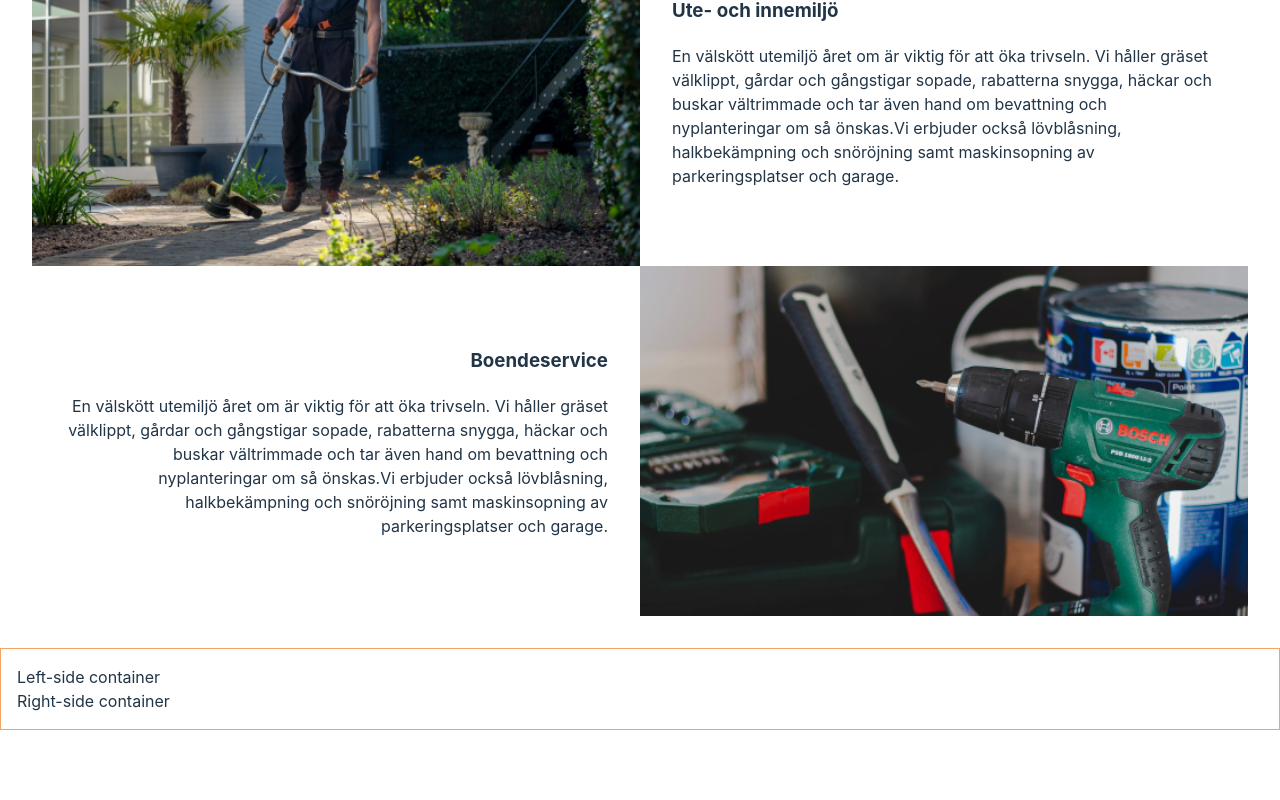
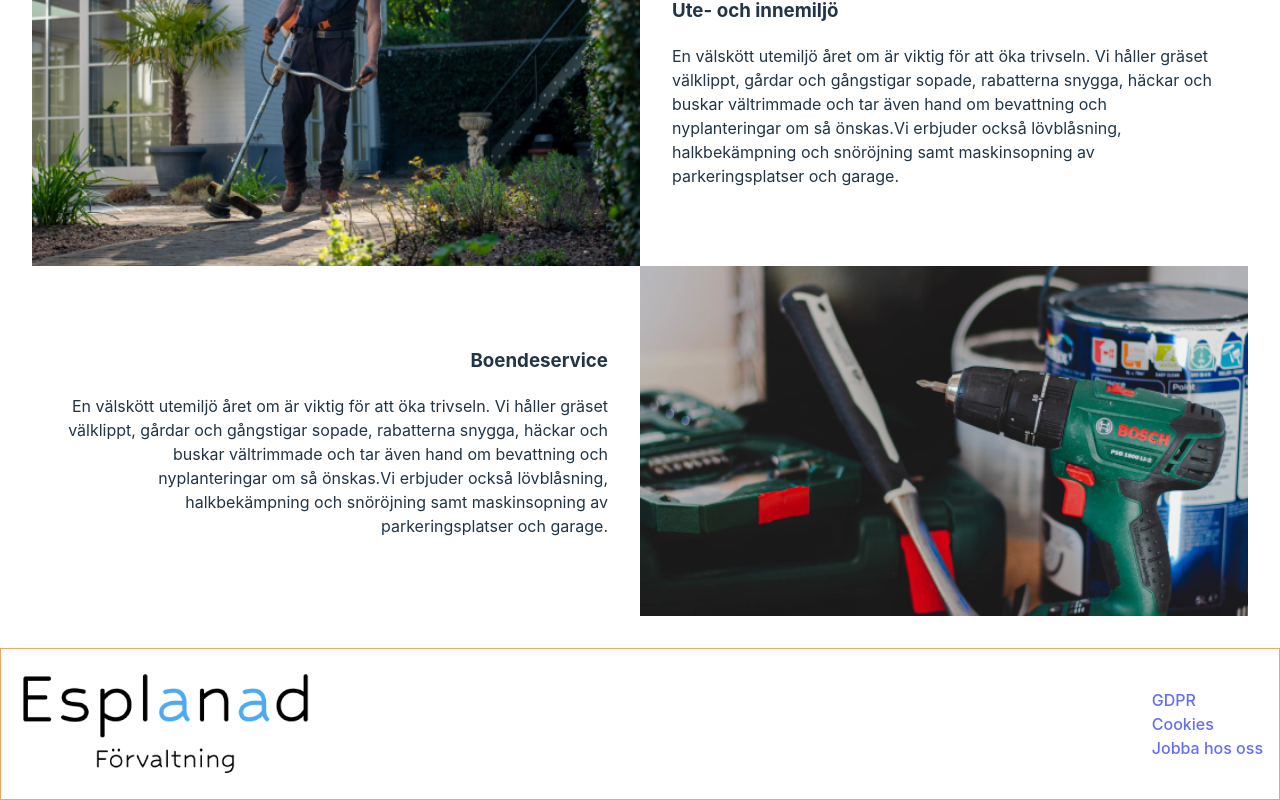
Before and after one commit to FredrikRidderfalk/esplanad-website-vite, a React (Vite) app: page / in a window 1280 px wide. Shown: the part 1367-2167 px from the top of the page. Before the commit the page ends 2097 px from the top, so only its background shows below. Built offline with nearby package versions, Linux system fonts and the light colour scheme; a web font is replaced by a local one.

Commit message:
feat: add footer content

```diff
--- a/src/components/Footer.css
+++ b/src/components/Footer.css
@@ -2,3 +2,15 @@
   border: 1px solid sandybrown;
   padding: 1rem;
 }
+.container__footer-content {
+  display: flex;
+  justify-content: space-between;
+}
+.footer-logo {
+  max-width: 300px;
+}
+.container__footer-links {
+  display: flex;
+  flex-direction: column;
+  justify-content: center;
+}
--- a/src/components/Footer.tsx
+++ b/src/components/Footer.tsx
@@ -1,10 +1,25 @@
+import logo from "../assets/logo.png";
 import "./Footer.css";
 
 function Footer() {
   return (
     <div className="footer">
-      <div>Left-side container</div>
-      <div>Right-side container</div>
+      <div className="container__footer-content">
+        <div>
+          <img src={logo} alt="Esplanad logo." className="footer-logo" />
+        </div>
+        <div className="container__footer-links">
+          <a href="" className="footer-link">
+            GDPR
+          </a>
+          <a href="" className="footer-link">
+            Cookies
+          </a>
+          <a href="" className="footer-link">
+            Jobba hos oss
+          </a>
+        </div>
+      </div>
     </div>
   );
 }
```
Also changed, not shown: src/assets/logo.png (added).
